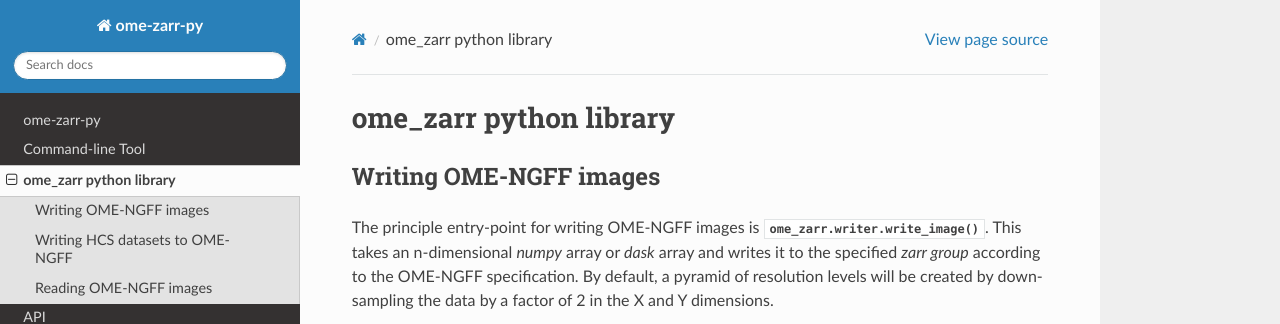
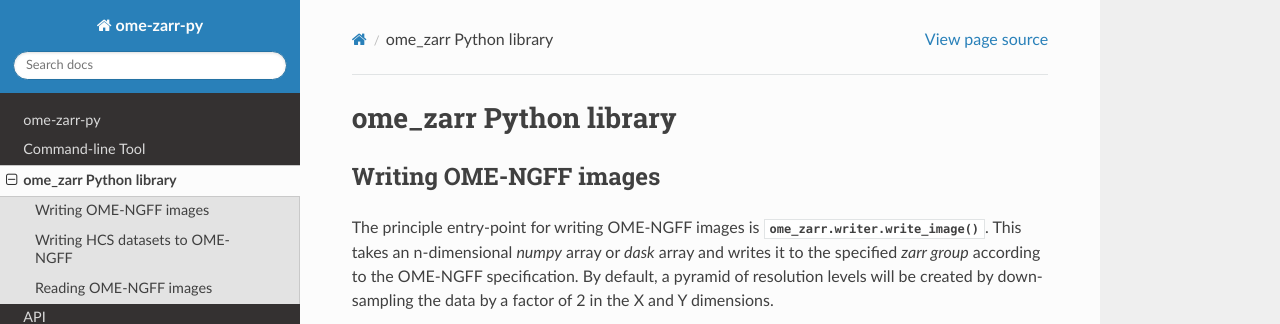
Before and after one commit to ome/ome-zarr-py, a Sphinx documentation site: the page built from docs/source/python.rst, in a window 1280 px wide and 900 px high. Shown: the top 324 px of the window. Built offline with Sphinx 7.4.7 and the Read the Docs theme 2.0.0, drawn with Linux system fonts in a browser that asks for light colours.

Commit message:
use capital

```diff
--- a/docs/source/python.rst
+++ b/docs/source/python.rst
@@ -1,4 +1,4 @@
-ome_zarr python library
+ome_zarr Python library
 =======================
 
 Writing OME-NGFF images
```
